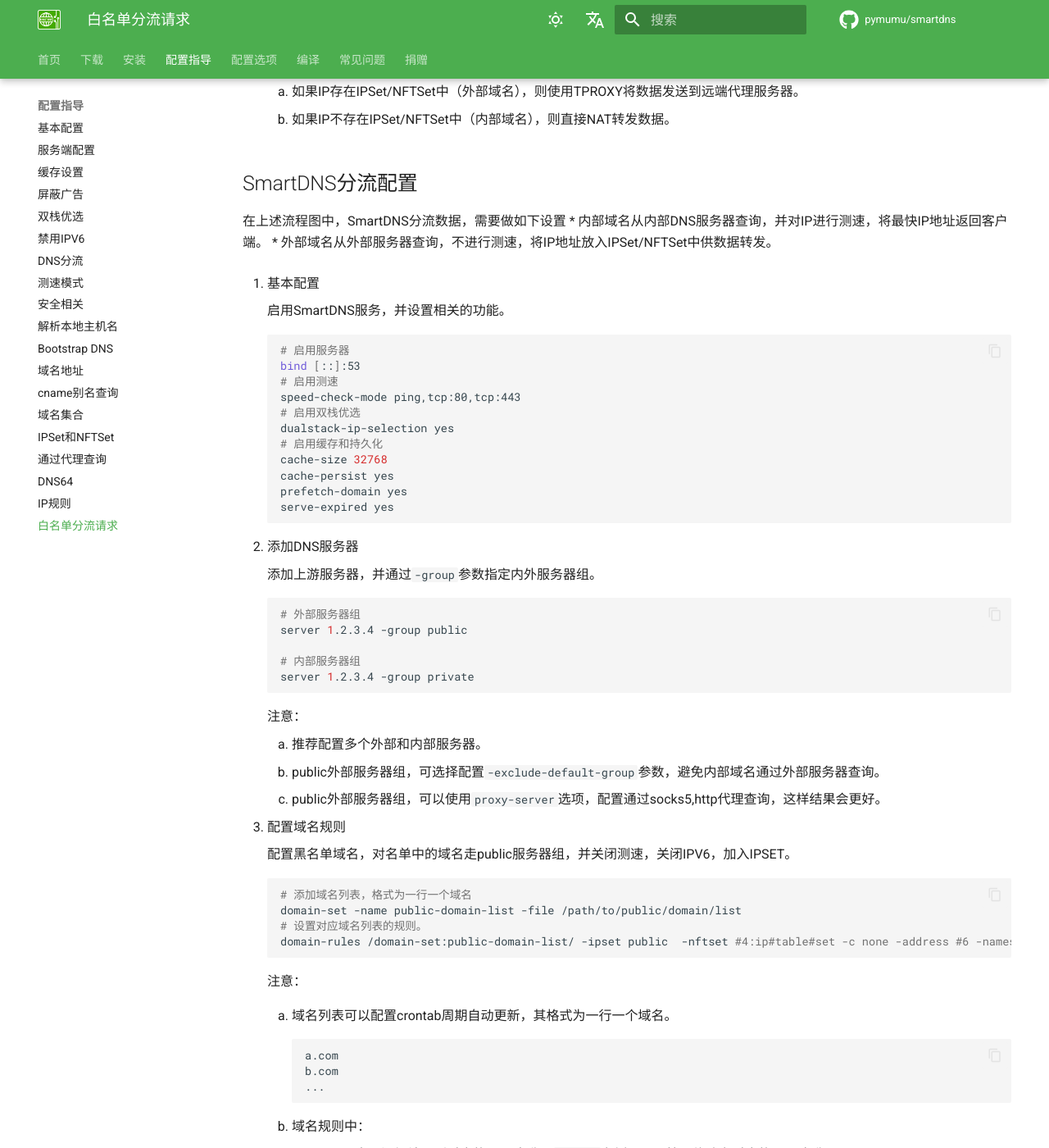
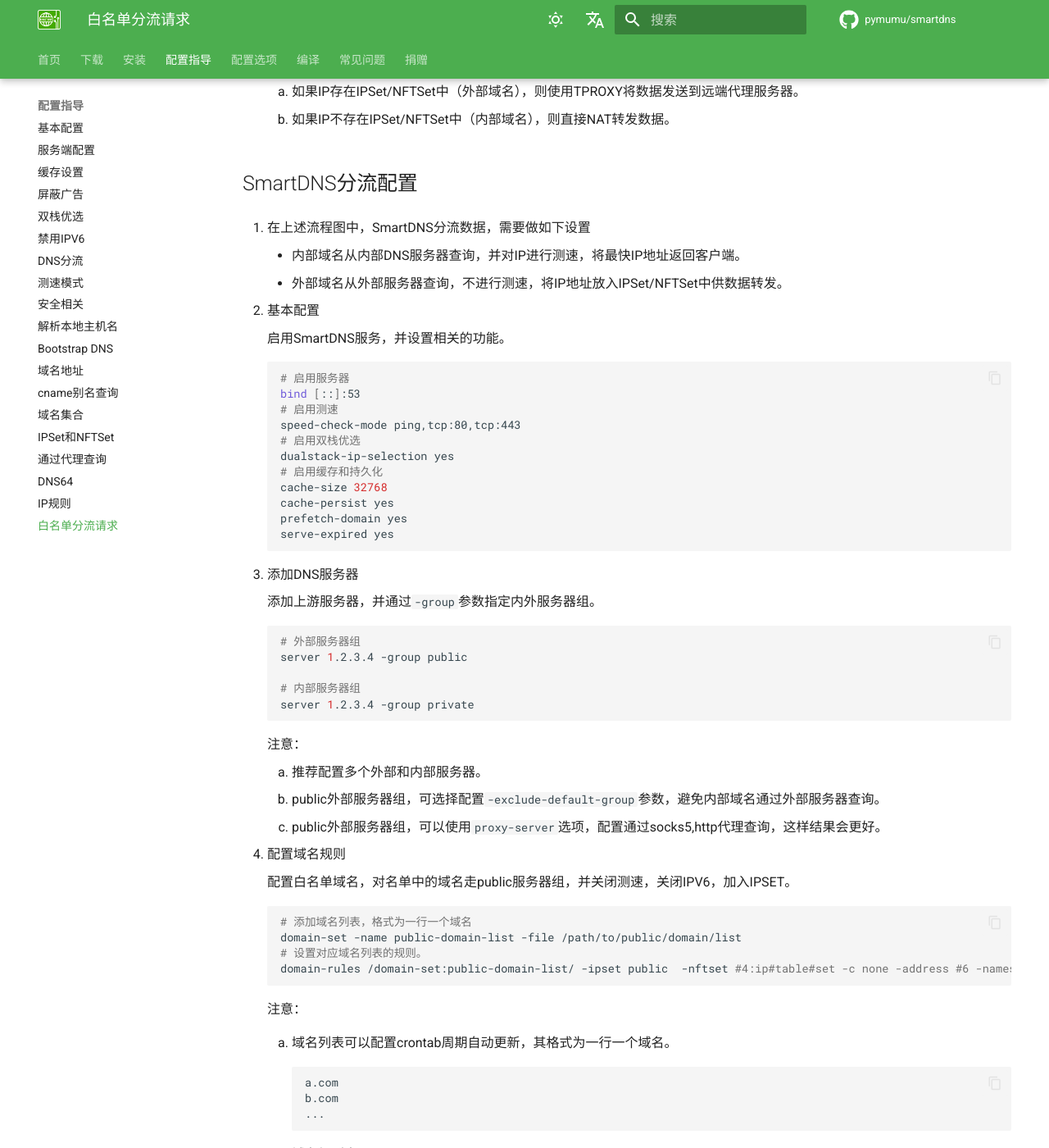
Before and after one commit to pymumu/smartdns, an MkDocs documentation site: the page built from docs/config/forwarding-with-ipset.md, in a window 1280 px wide and 1400 px high, scrolled down 1478 px. Shown: the whole window at 82% size. Built offline with MkDocs 1.6.1 and Material for MkDocs 9.7.7, drawn with Linux system fonts in a browser that asks for light colours; comment, search, counter and statistics services are not loaded; some of the changed text lies outside the part shown.

Commit message:
fix typo

````diff
--- a/docs/config/forwarding-with-ipset.md
+++ b/docs/config/forwarding-with-ipset.md
@@ -101,7 +102,7 @@
 
 1. 配置域名规则
 
-    配置黑名单域名，对名单中的域名走public服务器组，并关闭测速，关闭IPV6，加入IPSET。
+    配置白名单域名，对名单中的域名走public服务器组，并关闭测速，关闭IPV6，加入IPSET。
 
     ```shell
     # 添加域名列表，格式为一行一个域名
@@ -211,7 +212,7 @@
 
 1. 方式一：仅TCP转发 （容易）
 
-    1. 创建nftable的nftset集合，集合名称为`#4:ip#nat:public_set`
+    1. 创建nftable的nftset集合，集合名称为`#4:ip#nat#public_set`
 
         ```shell
         nft add set ip nat public_set { type ipv4_addr\; flags interval\; auto-merge\; }
@@ -282,7 +283,7 @@
     1. smartdns配置nftset
 
         ```shell
-        nftset /example.com/#4:ip#smartdns:public
+        nftset /example.com/#4:ip#smartdns#public
         ```
 
     1. 启用转发程序
````
Also changed, not shown: other parts of docs/config/forwarding-with-ipset.md (+5 -4 lines), en/docs/config/forwarding-with-ipset.md (+7 -7 lines).
